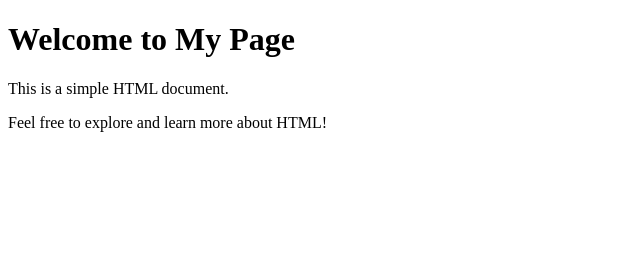
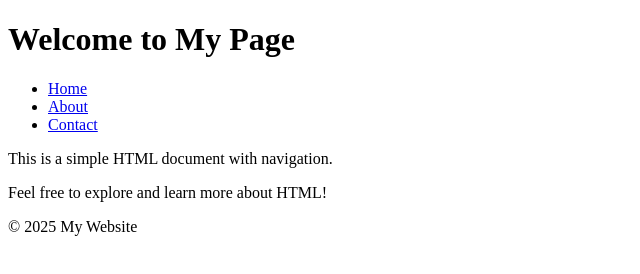
Before and after one commit to Narayaaana11/HTML-CSS-Learning, a plain HTML site: page index.html in a window 1280 px wide. Shown: the whole page, without its empty margins (0-640 px from the left). Drawn offline with Linux system fonts and the light colour scheme.

Commit message:
Add navigation and improve page structure

```diff
--- a/index.html
+++ b/index.html
@@ -1,11 +1,26 @@
 <!DOCTYPE html>
 <html lang="en">
 <head>
-    <title>html</title>
+    <title>My HTML Learning Page</title>
+    <link rel="stylesheet" href="styles.css">
 </head>
 <body>
-    <h1>Welcome to My Page</h1>
-    <p>This is a simple HTML document.</p>
-    <p>Feel free to explore and learn more about HTML!</p>
+    <header>
+        <h1>Welcome to My Page</h1>
+        <nav>
+            <ul>
+                <li><a href="#home">Home</a></li>
+                <li><a href="#about">About</a></li>
+                <li><a href="#contact">Contact</a></li>
+            </ul>
+        </nav>
+    </header>
+    <main>
+        <p>This is a simple HTML document with navigation.</p>
+        <p>Feel free to explore and learn more about HTML!</p>
+    </main>
+    <footer>
+        <p>&copy; 2025 My Website</p>
+    </footer>
 </body>
 </html>
```
